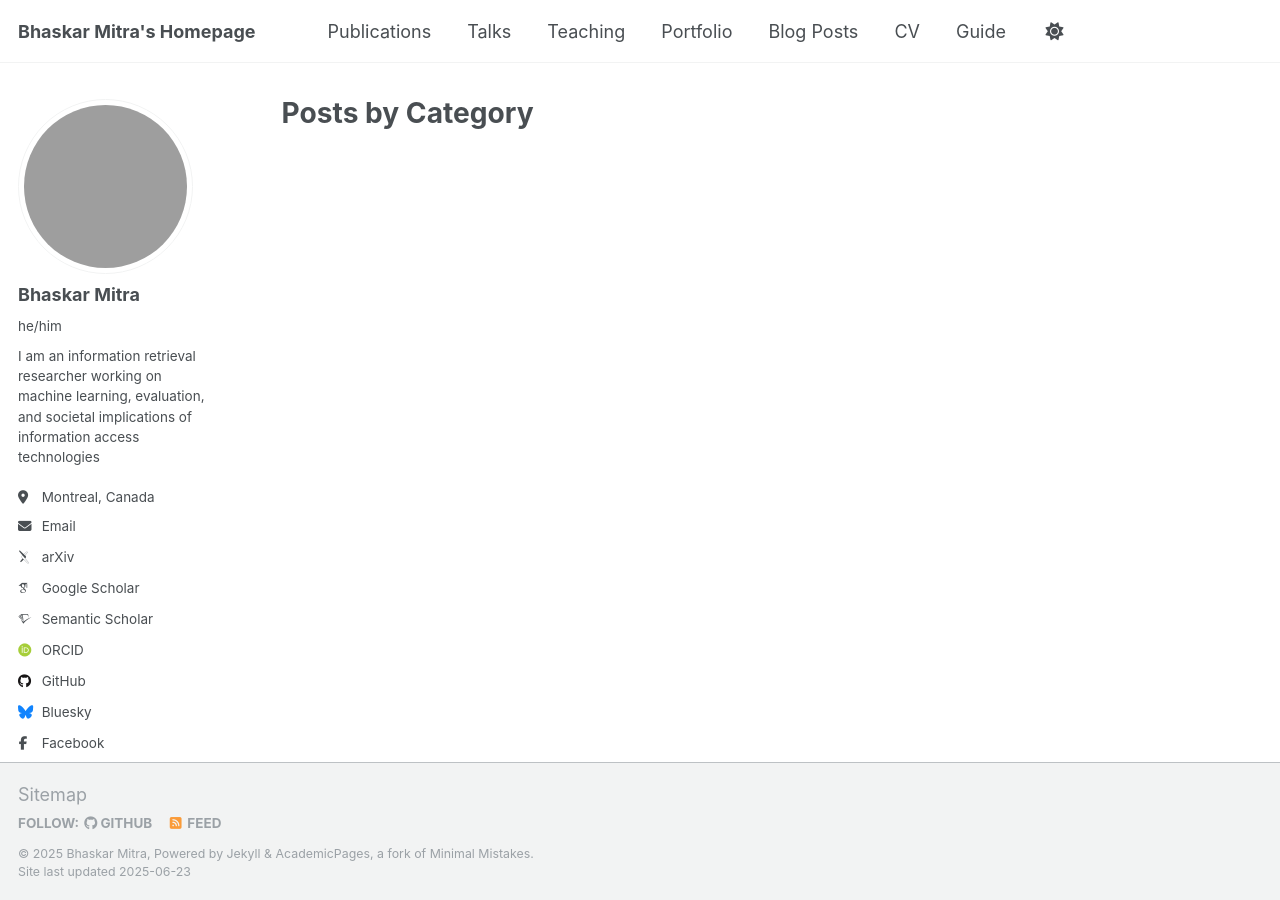
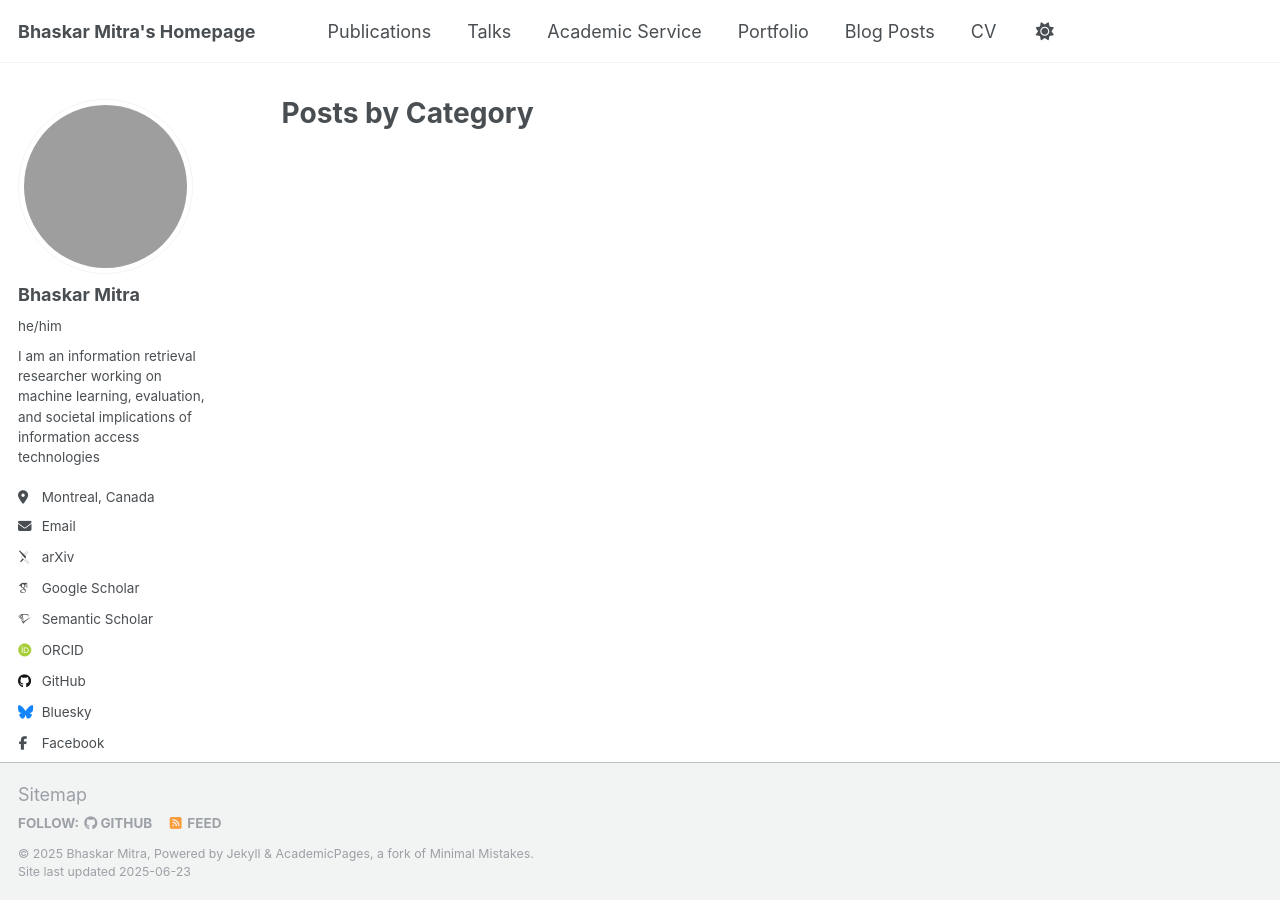
Before and after one commit to bhaskar-mitra/bhaskar-mitra.github.io, a Jekyll site: the page built from _pages/category-archive.html, in a window 1280 px wide. Built offline with Jekyll 4.4.1, drawn with Linux system fonts in a browser that asks for light colours; some web fonts are replaced; grey boxes are pictures that could not be loaded.

Commit message:
Update navigation.yml

```diff
--- a/_data/navigation.yml
+++ b/_data/navigation.yml
@@ -14,8 +14,8 @@ main:
   - title: "Talks"
     url: /talks/
 
-  - title: "Teaching"
-    url: /teaching/
+  - title: "Academic Service"
+    url: /service/
 
   - title: "Portfolio"
     url: /portfolio/
@@ -25,6 +25,3 @@ main:
 
   - title: "CV"
     url: /files/Bhaskar-Mitra-CV.pdf
-
-  - title: "Guide"
-    url: /markdown/
```
